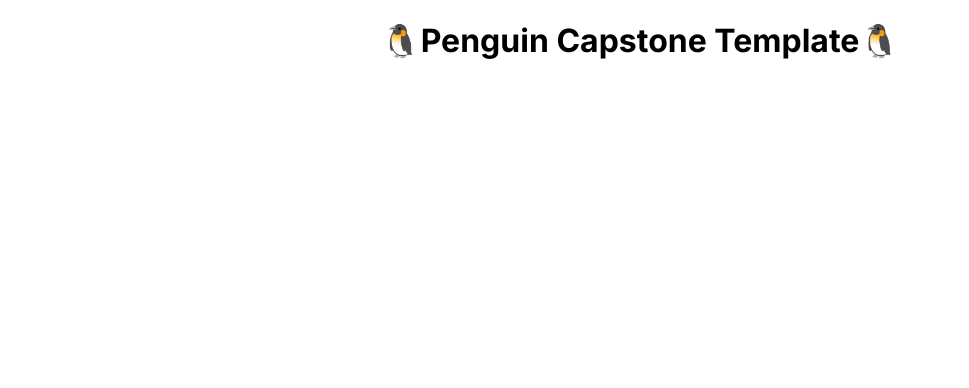
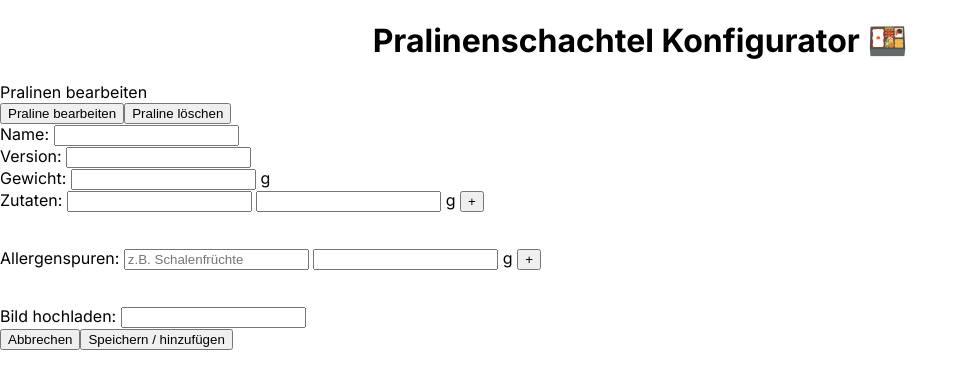
Before and after one commit to AntjeWitte/capstone-project, a Next.js app: page / in a window 1280 px wide. Shown: the top 388 px of the page, without its empty margins (0-969 px from the left). Built offline with nearby package versions, Linux system fonts and the light colour scheme.

Commit message:
input form

```diff
--- /dev/null
+++ b/components/PralineForm/index.js
@@ -0,0 +1,152 @@
+//import { StyledForm, StyledLabel } from "./PralineForm.styled";
+//import { StyledButton } from "../Button/Button.styled";
+import { useState } from "react";
+import { uid } from "uid";
+
+export default function ProductForm() {
+  const [zutatenfeld, setZutatenfeld] = useState("");
+  const [mengenfeld, setMengenfeld] = useState("");
+  const [zutaten, setZutaten] = useState([]);
+  const [allergenfeld, setAllergenfeld] = useState("");
+  const [allergenMenge, setAllergenMenge] = useState("");
+  const [allergene, setAllergene] = useState([]);
+
+  function handleAddIngredient(event) {
+    console.log(zutatenfeld, mengenfeld, zutaten);
+
+    event.preventDefault();
+
+    const zutatenMitMenge = { Zutat: zutatenfeld, Menge: mengenfeld };
+    setZutaten([...zutaten, { ...zutatenMitMenge, id: uid() }]);
+    setZutatenfeld("");
+    setMengenfeld("");
+  }
+
+  function handleDeleteIngredient(id) {
+    setZutaten(zutaten.filter((zutat) => (zutat.id === id ? false : true)));
+  }
+
+  function handleAddAllergen(event) {
+    console.log(allergenfeld, allergenMenge, allergene);
+
+    event.preventDefault();
+
+    const allergeneMitMenge = { Allergen: allergenfeld, Menge: allergenMenge };
+    setAllergene([...allergene, { ...allergeneMitMenge, id: uid() }]);
+    setAllergenfeld("");
+    setAllergenMenge("");
+  }
+
+  function handleDeleteAllergen(id) {
+    setAllergene(
+      allergene.filter((allergen) => (allergen.id === id ? false : true))
+    );
+  }
+
+  return (
+    <form>
+      <heading>Pralinen bearbeiten</heading>
+      <br></br>
+      <button>Praline bearbeiten</button>
+      <button>Praline löschen</button>
+      <br></br>
+      <label htmlFor="name">
+        Name: <input type="text" id="name" name="name" required />
+      </label>
+      <br></br>
+      <label htmlFor="version">
+        Version: <input type="text" id="version" name="version" />
+      </label>
+      <br></br>
+      <label htmlFor="gewicht">
+        Gewicht: <input type="number" id="gewicht" name="gewicht" min="0" /> g
+      </label>
+      <br></br>
+      <label htmlFor="zutaten">
+        Zutaten:{" "}
+        <input
+          type="text"
+          id="zutaten"
+          name="zutaten"
+          value={zutatenfeld}
+          onChange={(event) => {
+            setZutatenfeld(event.target.value);
+          }}
+        />{" "}
+        <input
+          type="text"
+          id="zutatenmenge"
+          name="zutatenmenge"
+          value={mengenfeld}
+          onChange={(event) => {
+            setMengenfeld(event.target.value);
+          }}
+        />{" "}
+        g{" "}
+        <button type="submit" onClick={handleAddIngredient}>
+          +
+        </button>
+      </label>
+      <ul>
+        {zutaten.map((zutat) => (
+          <li key={zutat.id}>
+            {zutat.Zutat} {zutat.Menge} g{" "}
+            <button
+              type="submit"
+              onClick={() => handleDeleteIngredient(zutat.id)}
+            >
+              -
+            </button>
+          </li>
+        ))}
+      </ul>
+      <br></br>
+      <label htmlFor="spuren">
+        Allergenspuren:{" "}
+        <input
+          type="text"
+          id="spuren"
+          name="spuren"
+          placeholder="z.B. Schalenfrüchte"
+          value={allergenfeld}
+          onChange={(event) => {
+            setAllergenfeld(event.target.value);
+          }}
+        />{" "}
+        <input
+          type="text"
+          id="allergenmenge"
+          name="allergenmenge"
+          value={allergenMenge}
+          onChange={(event) => {
+            setAllergenMenge(event.target.value);
+          }}
+        />{" "}
+        g{" "}
+        <button type="submit" onClick={handleAddAllergen}>
+          +
+        </button>
+      </label>
+      <ul>
+        {allergene.map((allergen) => (
+          <li key={allergen.id}>
+            {allergen.Allergen} {allergen.Menge} g{" "}
+            <button
+              type="submit"
+              onClick={() => handleDeleteAllergen(allergen.id)}
+            >
+              -
+            </button>
+          </li>
+        ))}
+      </ul>
+      <br></br>
+      <label htmlFor="bild">
+        Bild hochladen: <input type="text" id="bild" name="bild" />
+      </label>
+      <br></br>
+      <button type="submit">Abbrechen</button>
+      <button type="submit">Speichern / hinzufügen</button>
+    </form>
+  );
+}
--- a/package.json
+++ b/package.json
@@ -15,7 +15,9 @@
     "next": "13.4.10",
     "react": "18.2.0",
     "react-dom": "18.2.0",
-    "styled-components": "^6.0.4"
+    "styled-components": "^6.0.4",
+    "uid": "^2.0.2",
+    "usestate": "^1.1.3"
   },
   "devDependencies": {
     "@testing-library/jest-dom": "^5.16.5",
--- a/pages/index.js
+++ b/pages/index.js
@@ -1,10 +1,37 @@
 import Head from "next/head";
 import styled from "styled-components";
 import { Inter } from "next/font/google";
+import PralineForm from "../components/PralineForm";
 
 const inter = Inter({ subsets: ["latin"] });
 
 export default function Home() {
+  // async function handleSubmit(event) {
+  //   event.preventDefault();
+
+  //   const formData = new FormData(event.target);
+  //   const pralineData = Object.fromEntries(formData);
+
+  //   const response = await fetch("/api/pralines", {
+  //     method: "POST",
+  //     headers: {
+  //       "Content-Type": "application/json",
+  //     },
+  //     body: JSON.stringify(pralineData),
+  //   });
+
+  //   if (!response.ok) {
+  //     console.error(response.status);
+  //     return;
+  //   }
+
+  //   function handleSubmit(event) {
+  //     event.preventDefault();
+  //     const formData = new FormData(event.target);
+  //     const data = Object.fromEntries(formData);
+  //     handleAddIngredient(data);
+  //   }
+
   return (
     <>
       <Head>
@@ -14,7 +41,9 @@ export default function Home() {
         <link rel="icon" href="/favicon.ico" />
       </Head>
       <main className={inter.className}>
-        <Heading>🐧Penguin Capstone Template🐧</Heading>
+        <Heading>Pralinenschachtel Konfigurator 🍱</Heading>
+        <PralineForm />
+        {/* onSubmit={handleSubmit} value=""  */}
       </main>
     </>
   );
```
Also changed, not shown: components/PralineForm/PralineForm.styled.js (added, +13 -0 lines), 1 other file (tests, documents, lock files or other folders).
